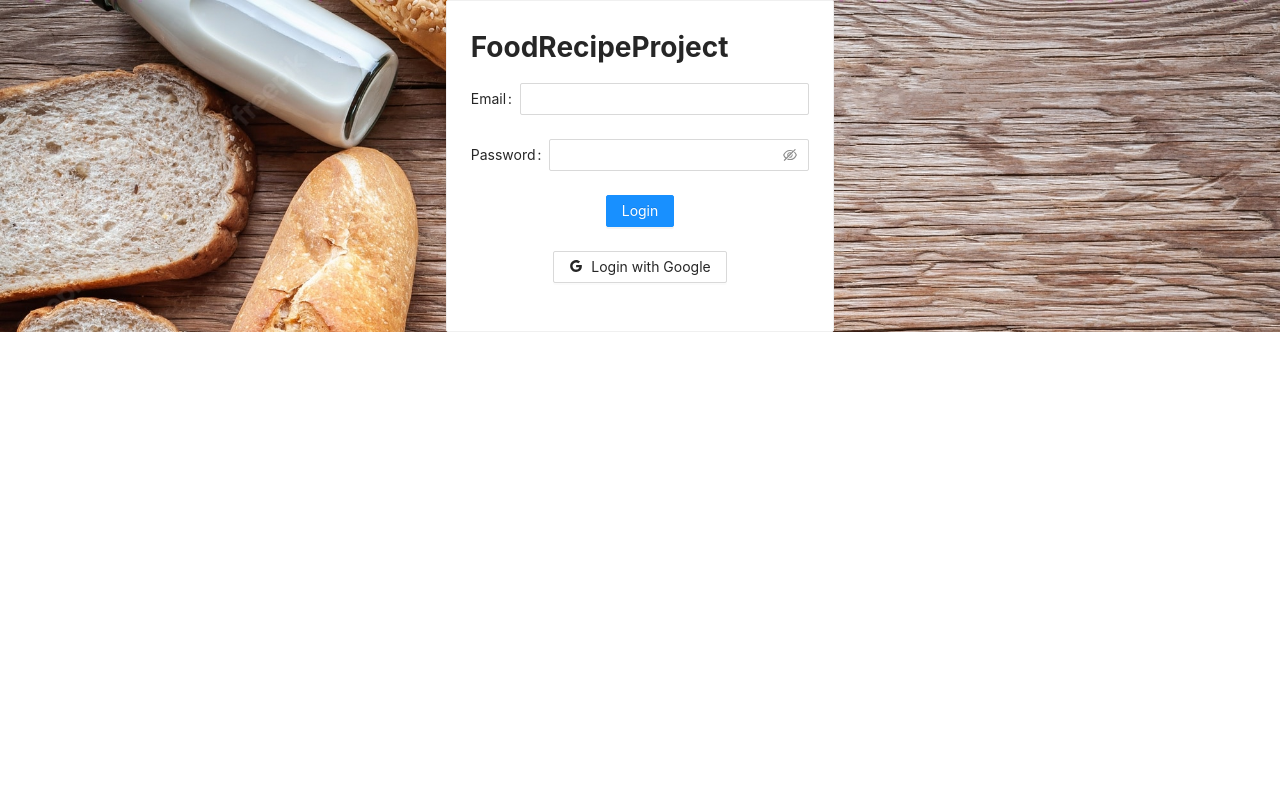
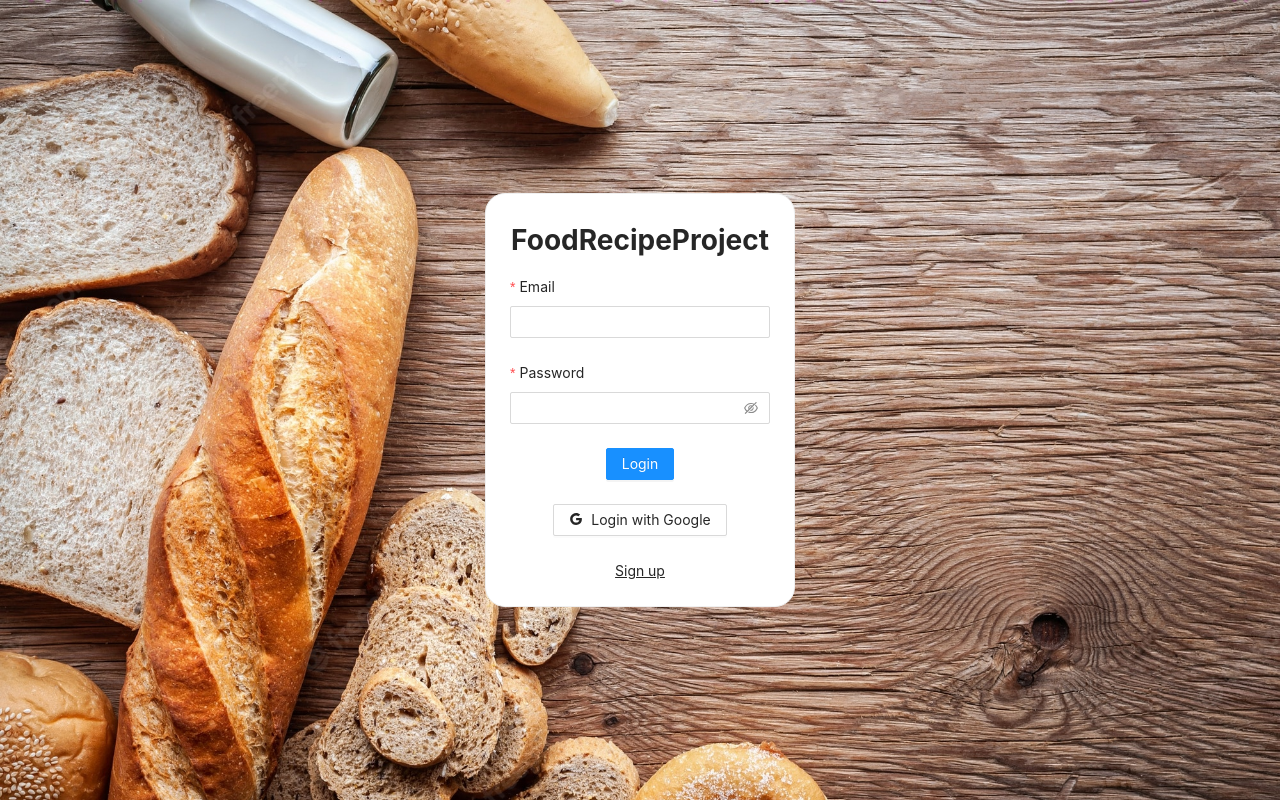
Before and after one commit to ducanh12001/FoodRecipeProject, a React (Create React App) app: page / in a window 1280 px wide. Built offline with nearby package versions, Linux system fonts and the light colour scheme.

Commit message:
LoginPage
+ Tweaked login page layout
+ Added basic API call (not finished yet)

```diff
--- a/src/pages/LoginPage/index.js
+++ b/src/pages/LoginPage/index.js
@@ -1,39 +1,95 @@
 import React, { useState } from "react";
 import { Button, Checkbox, Form, Input, Card } from 'antd';
 import { GoogleOutlined } from '@ant-design/icons';
+import axios from "axios";
+
+import "./style.css";
 
 function LoginPage() {
+	const [userInfo, setUserInfo] = useState({
+		email: "",
+		password: ""
+	});
+
+	const login = () => {
+		console.log(userInfo);
+
+		axios.post('http://13.215.176.20:3000/api/auth/login', userInfo).then((res) => console.log(res));
+		//if res === 200, redirect
+	}
+
+
 	return (
-	<div style={{}}>
-		<div style={{ backgroundImage: "url(/login_wallpaper.png)", display: "flex", justifyContent: "center", height: "100%", backgroundSize: "cover"}}>
-			<Card style={{ display: "flex", alignItems: "center", justifyContent: "center"}}>
-				<Form>
 	<div>
+		<div
+		className="background_image"
+		style={{backgroundImage: "url(/login_wallpaper.png)", flexDirection: 'column'}}
+		>
+			<div style={{flex: 1}}></div>
+
+			<div style={{flex: 1, display: 'flex', flexDirection: 'row'}}>
+				<div style={{flex: 1}}></div>
+
+				<Card style={{ alignItems: 'center', justifyContent: 'center', borderRadius: 20}}>
+					<Form layout="vertical">
+						<div style={{flex: 1, textAlign: 'center'}}>
 							<h1><b>FoodRecipeProject</b></h1>
 						</div>
 
-					<Form.Item label="Email" rules={[{required: true, message: 'Email is required'}]}>
-						<Input />
+						<Form.Item
+						name="email"
+						label="Email"
+						rules={[{required: true, message: 'Email is required'}]}
+						style={{flex: 1}}
+						>
+							<Input
+							onChange={(e) => setUserInfo({...userInfo, email: e.target.value})}
+							/>
 						</Form.Item>
 
-					<Form.Item label="Password" rules={[{required: true, message: 'Password is required'}]}>
-						<Input.Password />
+						<Form.Item
+						name="password"
+						label="Password"
+						rules={[{required: true, message: 'Password is required'}]}
+						style={{flex: 1}}
+						>
+							<Input.Password
+							onChange={(e) => setUserInfo({...userInfo, password: e.target.value})}
+							/>
 						</Form.Item>
 
+						<div style={{flex: 1}}>
 							<Form.Item>
-						<Button type="primary" htmlType="submit" style={{display: "flex", marginLeft: "auto", marginRight: "auto", alignItems: "center"}}>
+								<Button
+								type="primary"
+								htmlType="submit"
+								style={{display: "flex", marginLeft: "auto", marginRight: "auto", alignItems: "center"}}
+								onClick={login}
+								>
 									Login
 								</Button>
 							</Form.Item>
 
 							<Form.Item>
-						<Button style={{display: "flex", marginLeft: "auto", marginRight: "auto", alignItems: "center"}}>
+								<Button
+								style={{display: "flex", marginLeft: "auto", marginRight: "auto", alignItems: "center"}}
+								>
 									<GoogleOutlined />
 									Login with Google
 								</Button>
 							</Form.Item>
+						</div>
+
+						<div style={{flex: 1, textAlign: 'center'}}>
+							<u>Sign up</u>
+						</div>
 					</Form>
 				</Card>
+
+				<div style={{flex: 1}}></div>
+			</div>
+
+			<div style={{flex: 1}}></div>
 		</div>
 	</div>
 	);
--- /dev/null
+++ b/src/pages/LoginPage/style.css
@@ -0,0 +1,11 @@
+.background_image {
+	height: 100vh;
+	background-size: cover;
+
+	justify-content: center;
+	display: flex;
+}
+
+Card {
+	display: flex;
+}
```
Lines whose indentation alone changed are shown as unchanged.
